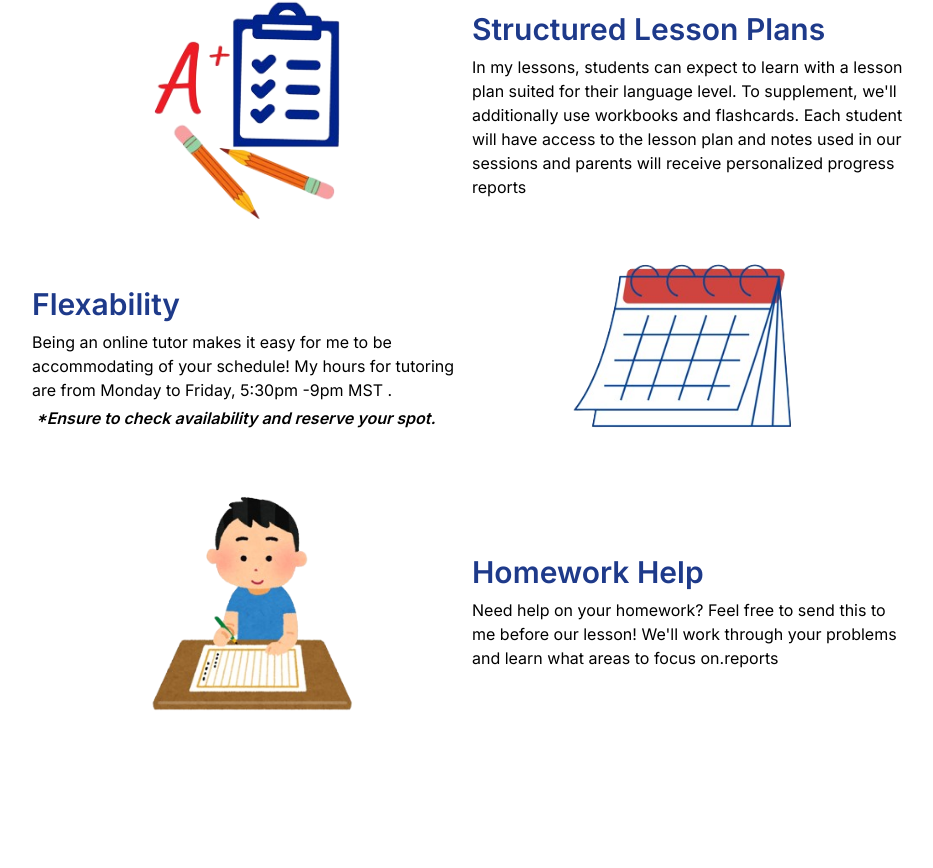
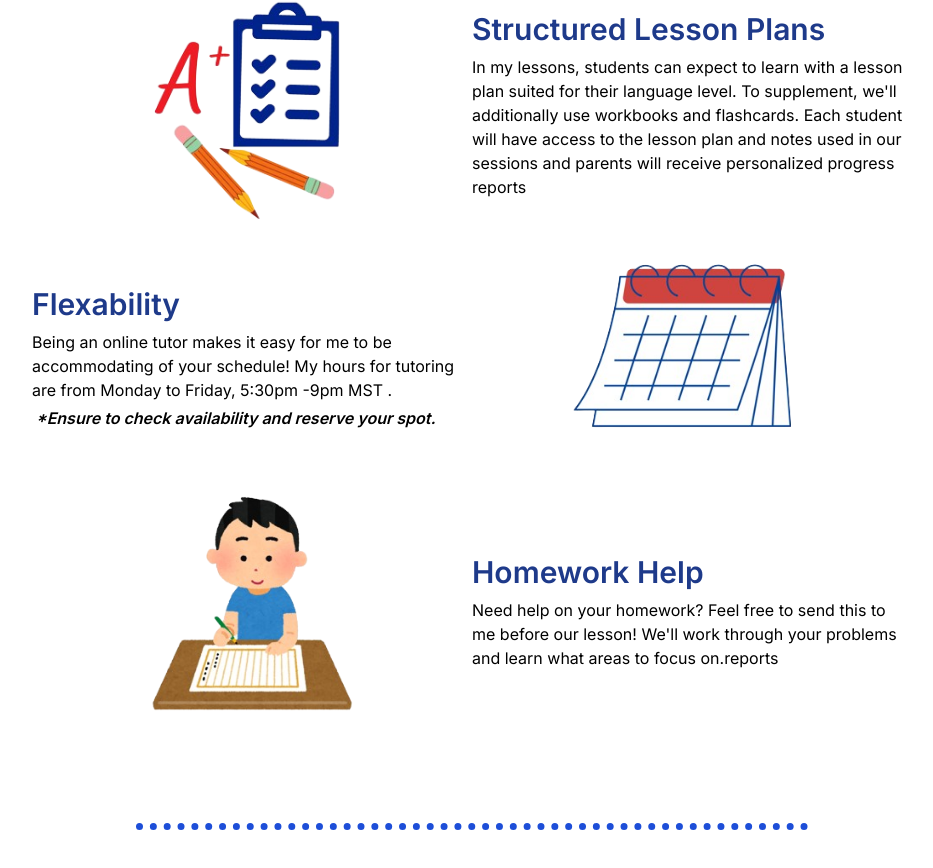
Before and after one commit to zachcygan/chinese_with_katie, a Next.js app: page / in a window 1280 px wide. Shown: the part 1529-2397 px from the top of the page, without its empty margins (168-1101 px from the left). Before the commit the page ends 2272 px from the top, so only its background shows below. Built offline with nearby package versions, Linux system fonts and the light colour scheme.

Commit message:
added dotted border

```diff
--- a/src/components/info.tsx
+++ b/src/components/info.tsx
@@ -113,6 +113,8 @@ export default function Info() {
           </div>
         </div>
       </div>
+      <div className="border-b-[7px] border-blue-700 border-dotted p-10 mb-10 max-w-2xl mx-auto">
+      </div>
     </div>
   )
 }
```
